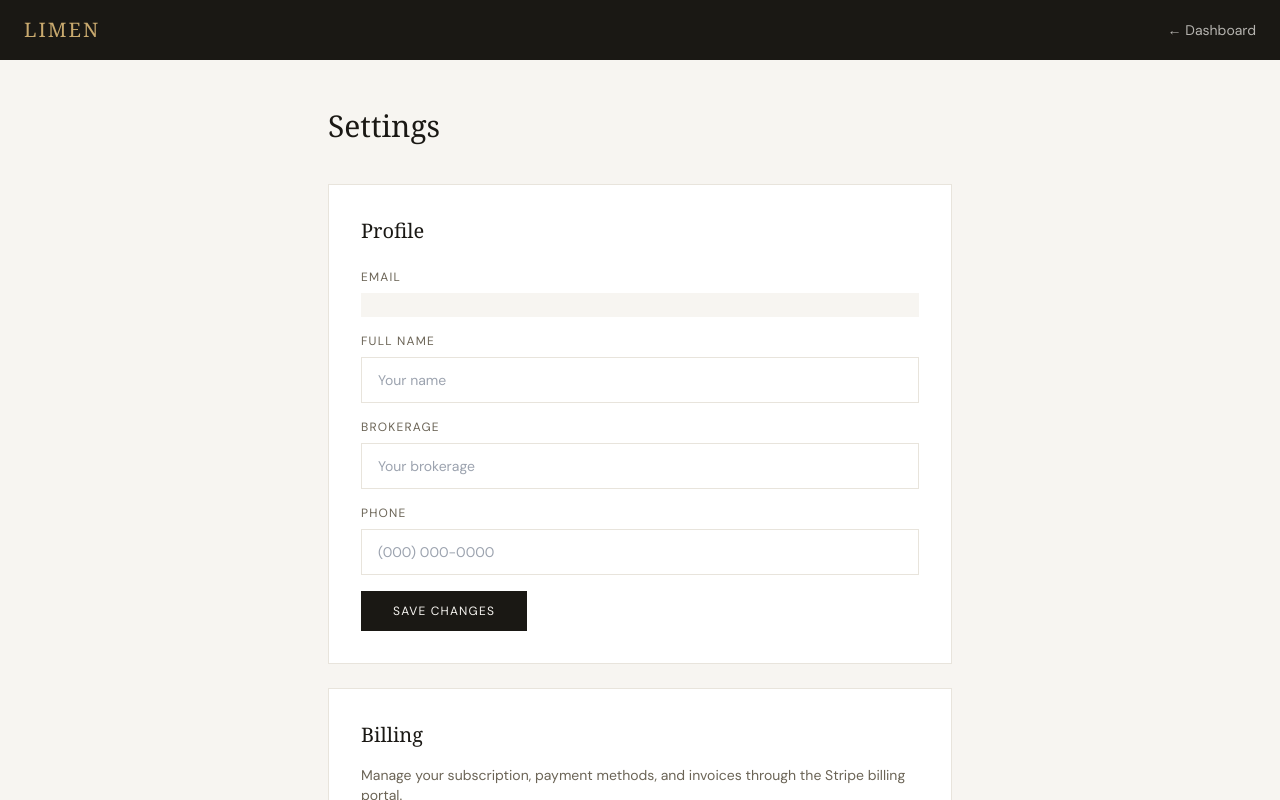
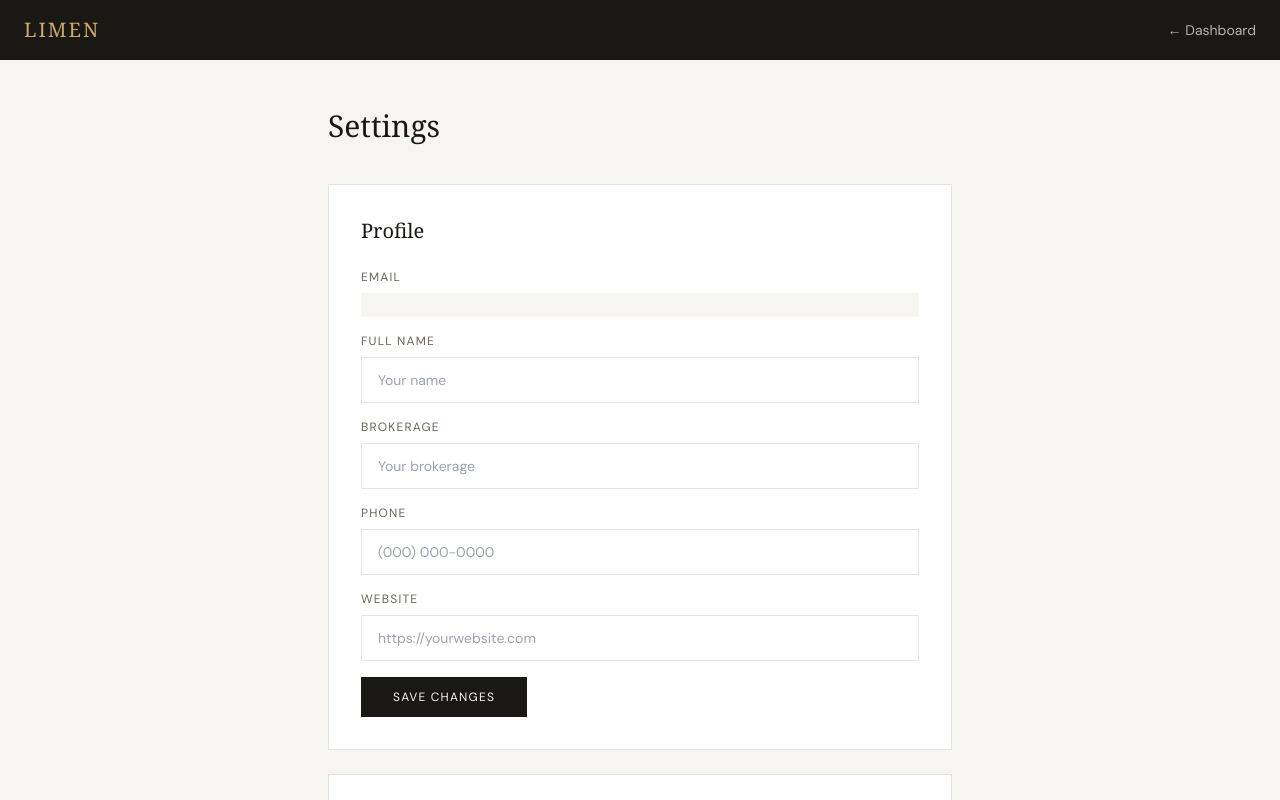
Before and after one commit to taskrocketai-create/limen, a Next.js app: page /settings in a window 1280 px wide. Shown: the top 800 px of the page. Built offline with nearby package versions, Linux system fonts and the light colour scheme; no server answers.

Commit message:
Add website field to profile settings

```diff
--- a/app/settings/page.tsx
+++ b/app/settings/page.tsx
@@ -9,20 +9,21 @@ interface Profile {
   full_name: string;
   brokerage: string;
   phone: string;
+  website: string;
 }
 
 export default function SettingsPage() {
   const supabase = createClient();
   const [userEmail, setUserEmail] = useState<string>('');
   const [userId, setUserId] = useState<string>('');
-  const [profile, setProfile] = useState<Profile>({ full_name: '', brokerage: '', phone: '' });
+  const [profile, setProfile] = useState<Profile>({ full_name: '', brokerage: '', phone: '', website: '' });
   const [saving, setSaving] = useState(false);
   const [saved, setSaved] = useState(false);
   const [portalLoading, setPortalLoading] = useState(false);
 
   const loadProfile = useCallback(async (id: string) => {
     const { data } = await supabase.from('profiles').select('*').eq('id', id).maybeSingle();
-    if (data) setProfile({ full_name: data.full_name ?? '', brokerage: data.brokerage ?? '', phone: data.phone ?? '' });
+    if (data) setProfile({ full_name: data.full_name ?? '', brokerage: data.brokerage ?? '', phone: data.phone ?? '', website: (data as any).website ?? '' });
   }, [supabase]);
 
   useEffect(() => {
@@ -105,6 +106,15 @@ export default function SettingsPage() {
                 placeholder="(000) 000-0000"
               />
             </div>
+            <div>
+              <label className="block text-xs tracking-widest uppercase text-[#6B6456] mb-2">Website</label>
+              <input
+                value={profile.website}
+                onChange={e => setProfile(p => ({ ...p, website: e.target.value }))}
+                className="w-full border border-[#E8E4DC] px-4 py-3 text-sm text-[#1A1814] focus:outline-none focus:border-[#C8A96E]"
+                placeholder="https://yourwebsite.com"
+              />
+            </div>
             <button
               onClick={handleSave}
               disabled={saving}
```
